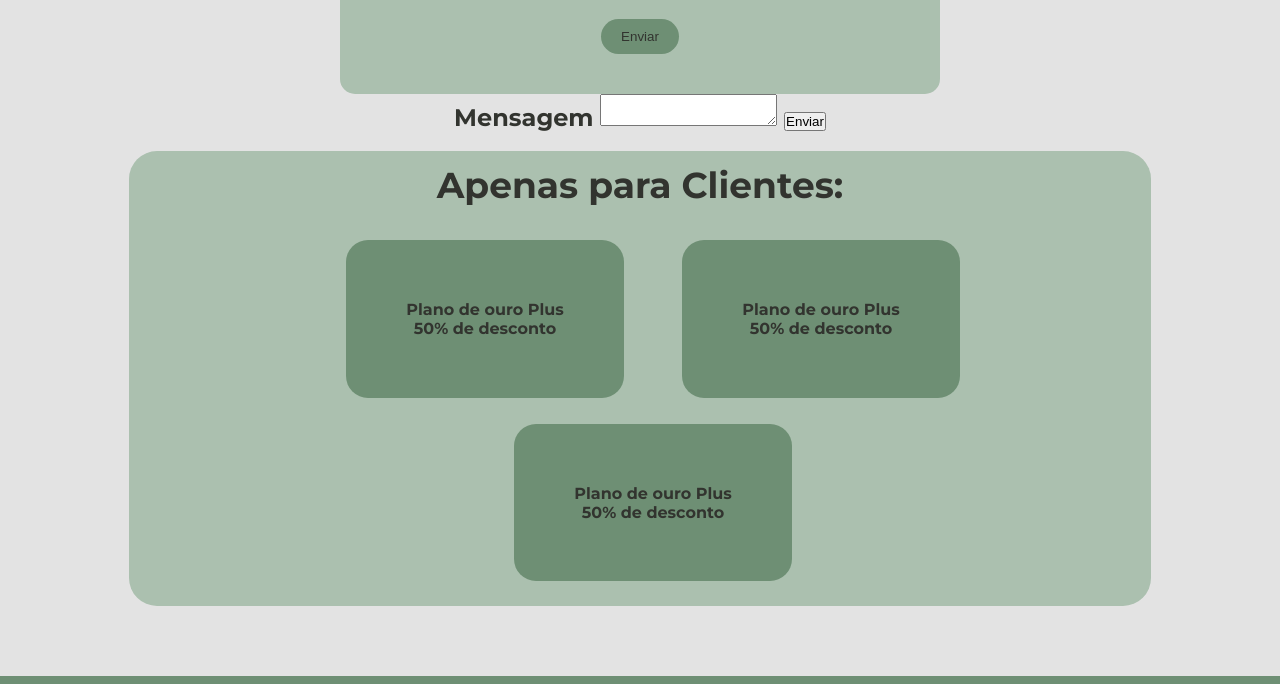
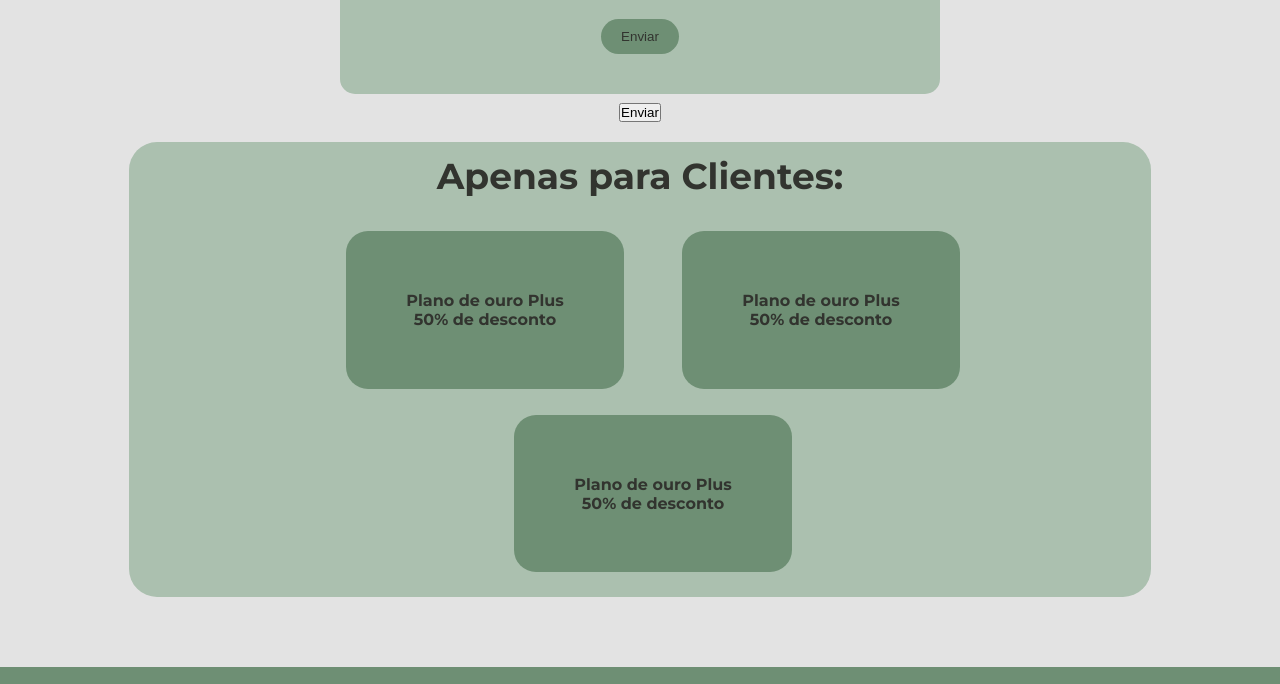
Before and after one commit to santpiet/Eco-Oficina, a plain HTML site: page index.html in a window 1280 px wide. Shown: the part 5792-6476 px from the top of the page. Drawn offline with Linux system fonts and the light colour scheme.

Commit message:
index.html

```diff
--- a/index.html
+++ b/index.html
@@ -235,8 +235,6 @@
     <button type="submit">Enviar</button>
   </form>
 </section>
-        <label for="mensagem">Mensagem</label>
-        <textarea id="mensagem" required></textarea>
 
         <button type="submit">Enviar</button>
       </form>
```
